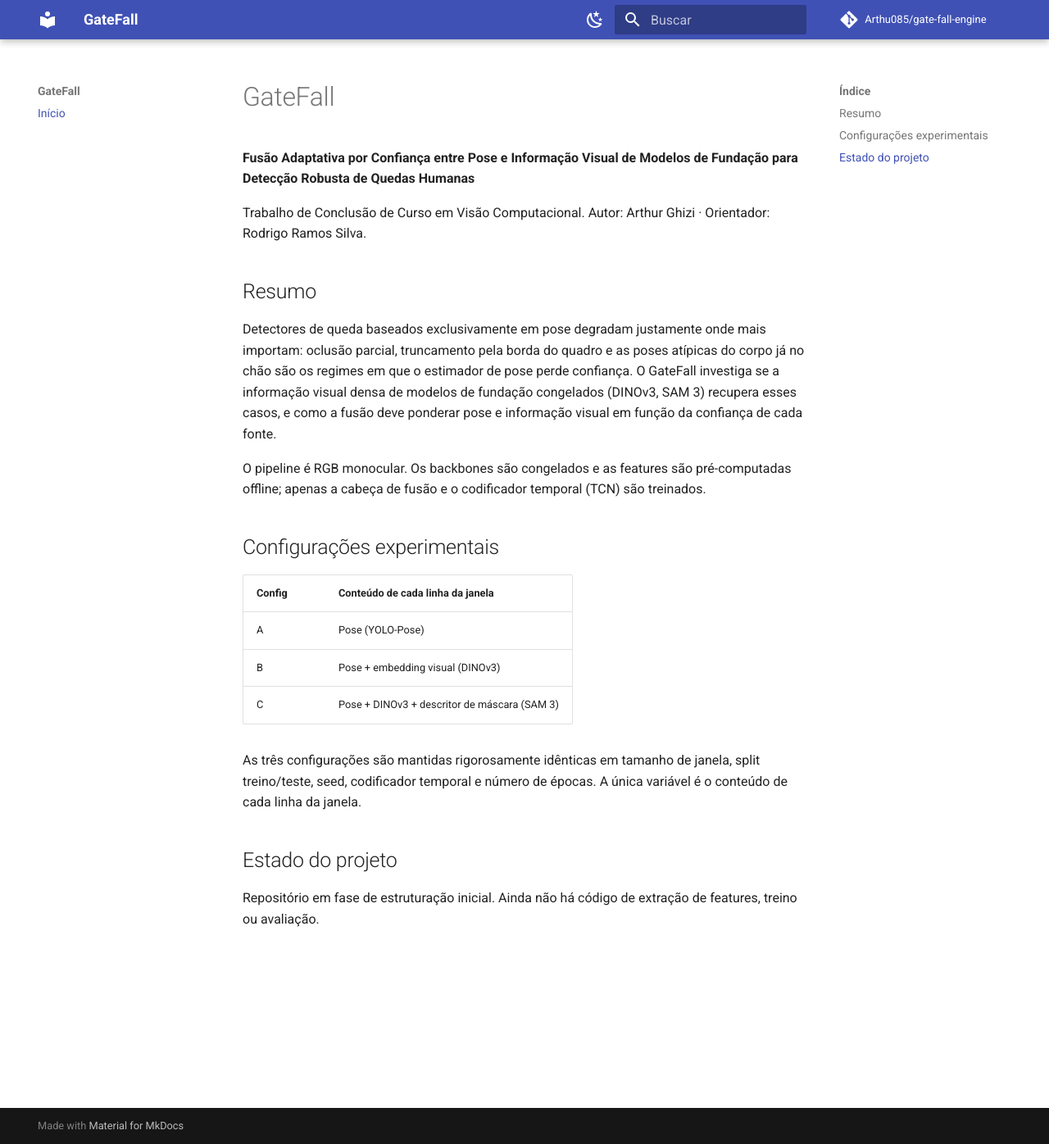
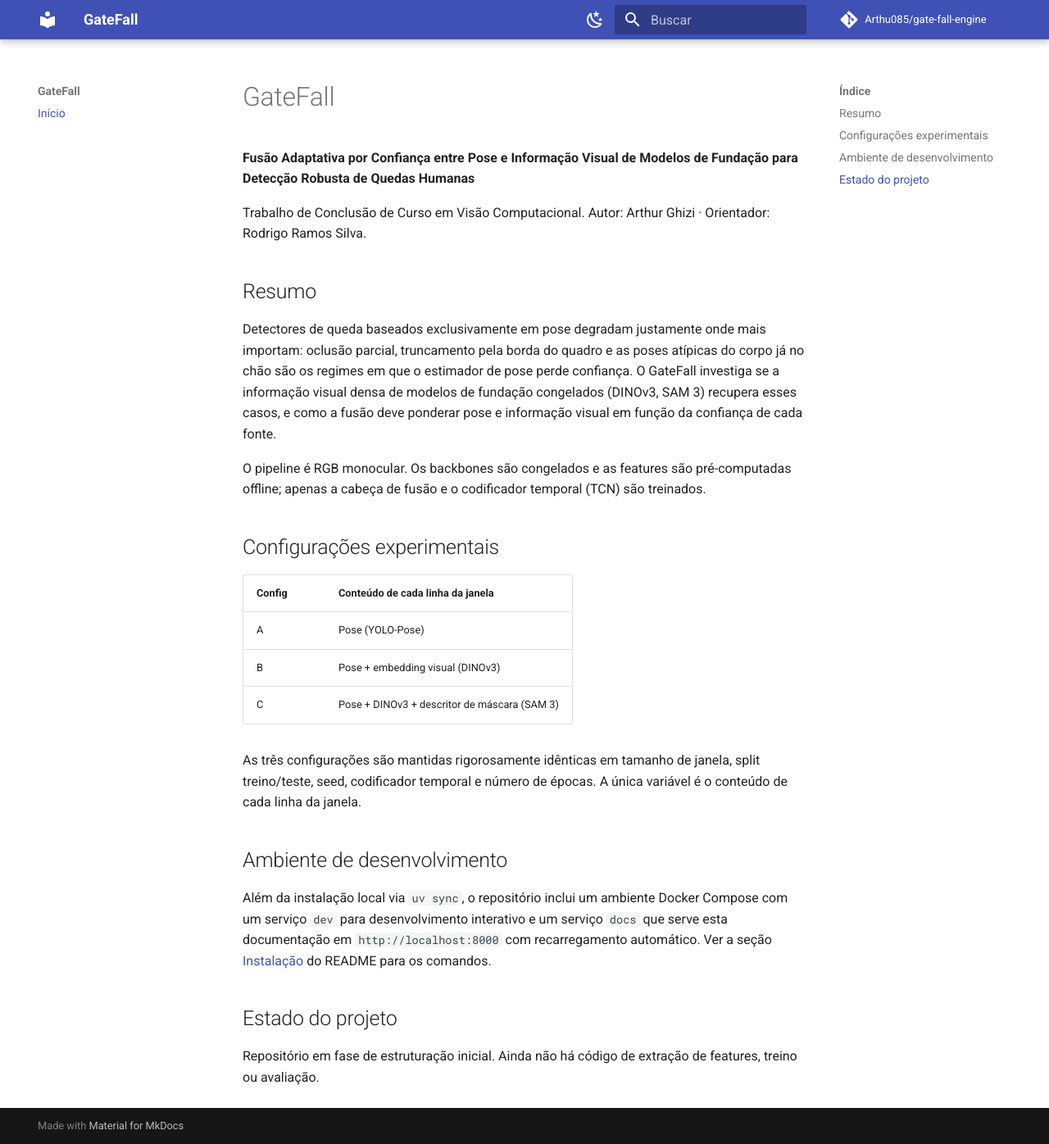
Before and after one commit to Arthu085/gate-fall-engine, an MkDocs documentation site: the page built from docs/index.md, in a window 1280 px wide and 1396 px high. Shown: the whole window at 82% size. Built offline with MkDocs 1.6.1 and Material for MkDocs 9.7.7, drawn with Linux system fonts in a browser that asks for light colours; comment, search, counter and statistics services are not loaded.

Commit message:
chore: add docker compose dev and docs environment
Co-Authored-By: Claude <noreply@anthropic.com>

```diff
--- a/docs/index.md
+++ b/docs/index.md
@@ -31,6 +31,15 @@ As três configurações são mantidas rigorosamente idênticas em tamanho de ja
 split treino/teste, seed, codificador temporal e número de épocas. A única
 variável é o conteúdo de cada linha da janela.
 
+## Ambiente de desenvolvimento
+
+Além da instalação local via `uv sync`, o repositório inclui um ambiente
+Docker Compose com um serviço `dev` para desenvolvimento interativo e um
+serviço `docs` que serve esta documentação em `http://localhost:8000` com
+recarregamento automático. Ver a seção
+[Instalação](https://github.com/Arthu085/gate-fall-engine/blob/main/README.md#instalação)
+do README para os comandos.
+
 ## Estado do projeto
 
 Repositório em fase de estruturação inicial. Ainda não há código de extração de
```
Also changed, not shown: README.md (+36 -0 lines), docker-compose.yml (added, +35 -0 lines), 2 other files.
